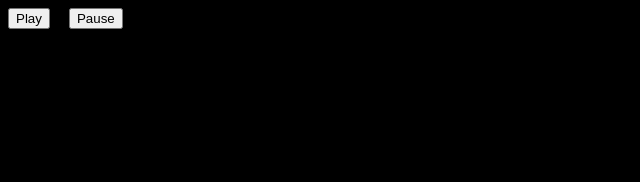
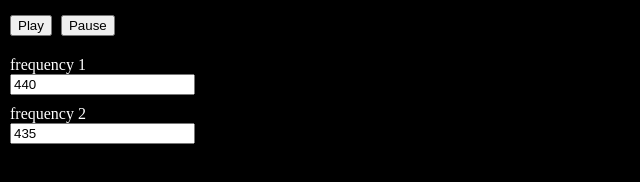
Before and after one commit to maurop123/binaural-beat-generator, a plain HTML site: page index.html in a window 1280 px wide. Shown: the whole page, without its empty margins (0-640 px from the left). Drawn offline with Linux system fonts and the light colour scheme.

Commit message:
new: inputs to change frequencies

```diff
--- a/index.html
+++ b/index.html
@@ -16,8 +16,10 @@
 
     // Connect 2nd tone to 2nd channel
     const osc2 = channel2.createOscillator()
-    osc2.frequency.value = osc1.frequency.value - 4
+    osc2.frequency.value = 435
     osc2.connect(rightStereo).connect(channel2.destination)
+
+    /* If you change default frequencies, change them in inputs too */
 
     // Play
     osc1.start()
@@ -34,13 +36,33 @@
       channel1.suspend()
       channel2.suspend()
     }
+
+    // Update Freqs
+    function updateFreq1() {
+      osc1.frequency.value = document.getElementById('freq1Input').value
+    }
+    function updateFreq2() {
+      osc2.frequency.value = document.getElementById('freq2Input').value
+    }
   </script>
 
   <body>
-    <div>
+    <section>
       <button onclick="resume()">Play</button>
       <button onclick="pause()">Pause</button>
-    </div>
+    </section>
+    <section>
+      <div>
+        <label>frequency 1</label>
+        <br />
+        <input id="freq1Input" type="input" onchange="updateFreq1()" value=440 />
+      </div>
+      <div>
+        <label>frequency 2</label>
+        <br />
+        <input id="freq2Input" type="input" onchange="updateFreq2()" value=435 />
+      </div>
+    </section>
   </body>
 
   <style>
@@ -48,11 +70,23 @@
       /* dark mode */
       background: black;
       color: white;
+
+      margin-top: 15px;
+      margin-left: 10px;
     }
 
-    /* items in div have margin right. namely for items side-by-side */
-    div * {
+    /* all elements can have right margin */
+    body * {
+      margin-right: 5px;
+    }
+
+    section {
       margin-right: 15px;
+      margin-bottom: 20px;
+    }
+
+    div {
+      margin-bottom: 10px;
     }
   </style>
 </html>
```
